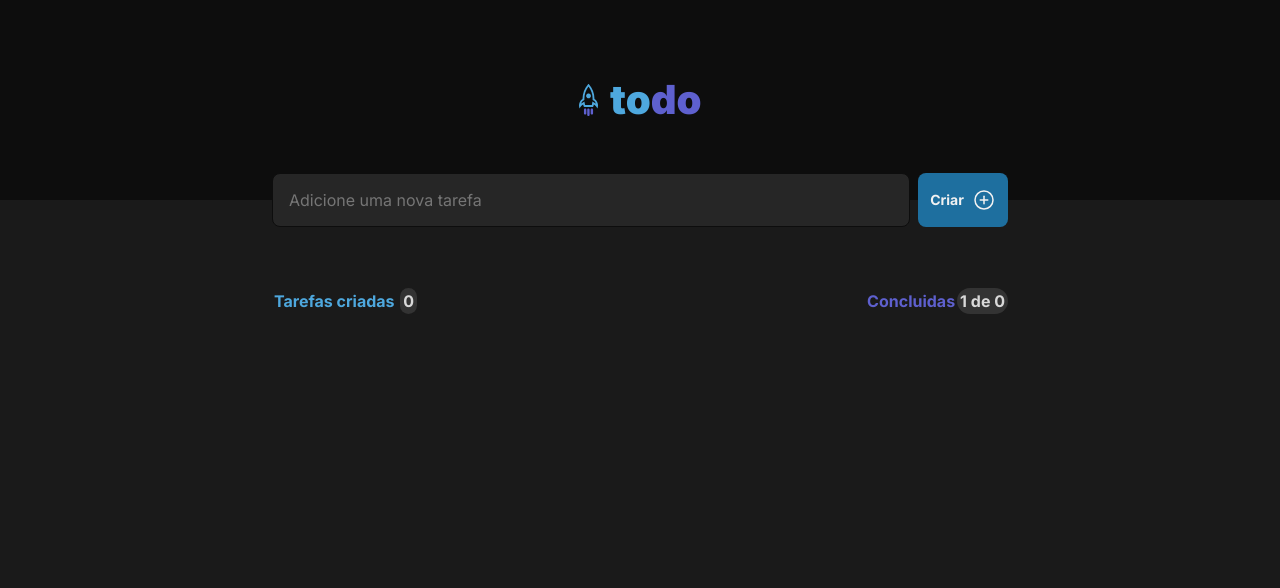
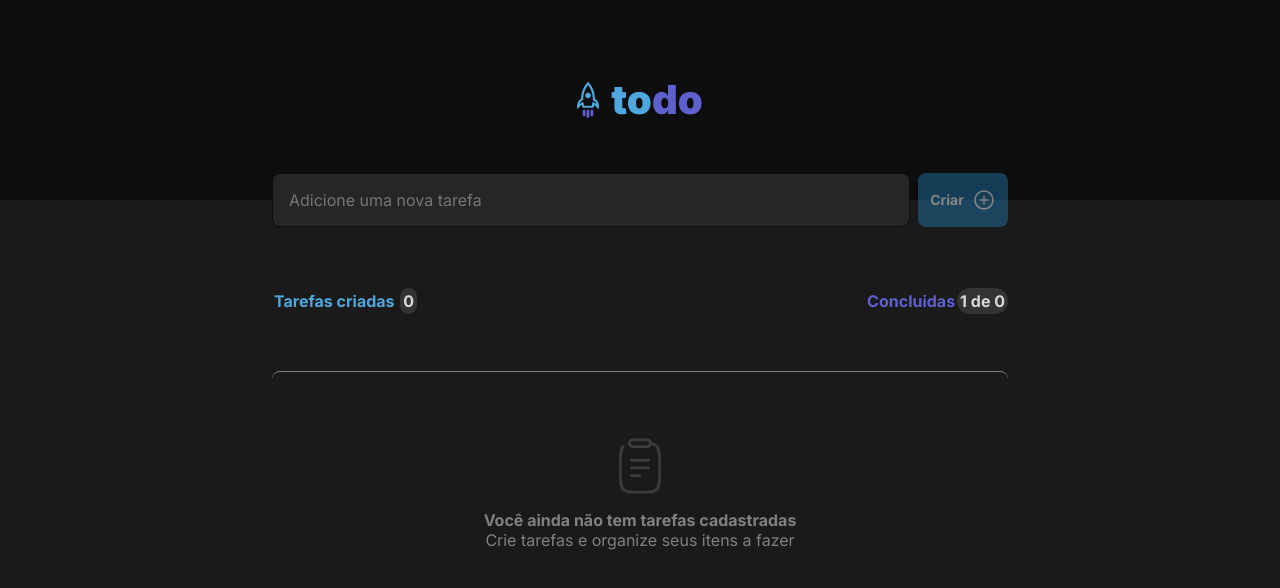
Before and after one commit to CarlosEduardoDeev/Desafio1, a React (Vite) app: page / in a window 1280 px wide. Shown: the top 588 px of the page. Built offline with nearby package versions, Linux system fonts and the light colour scheme.

Commit message:
Faltando apenas Array de completo

```diff
--- a/package.json
+++ b/package.json
@@ -9,9 +9,10 @@
     "preview": "vite preview"
   },
   "dependencies": {
+    "phosphor-react": "^1.4.1",
     "react": "^18.2.0",
     "react-dom": "^18.2.0",
-    "phosphor-react": "^1.4.1"
+    "uuid": "^8.3.2"
   },
   "devDependencies": {
     "@types/react": "^18.0.15",
--- a/src/Components/Header/Header.jsx
+++ b/src/Components/Header/Header.jsx
@@ -5,7 +5,7 @@ import toDoImg from '../../assets/toDoImg.svg'
 export function Header(){
     return(
         <header className={style.header}>
-            <img src={toDoImg}/>
+            <img className={style.logo}  src={toDoImg}/>
                 <div className={style.todo}>
                     <p className={style.to}>to</p>
                     <p className={style.do}>do</p>
--- a/src/Components/Header/Header.module.css
+++ b/src/Components/Header/Header.module.css
@@ -7,10 +7,7 @@
     gap:0.75rem ;
 
 }
-.header img{
-        height: 2rem;
 
-}
 .to{
     color: var(--blue-300);
     font-size: 2.5rem;
@@ -29,3 +26,8 @@
 .todo{
     display: flex;
 }
+.logo{
+    width: 22px;
+    height: 36px;
+
+}
--- a/src/Components/Task/Taks.jsx
+++ b/src/Components/Task/Taks.jsx
@@ -4,7 +4,7 @@ import {Trash,Check} from 'phosphor-react';
 
 
 
-export function Taks({content}){
+export function Taks({content,onDeleteTask}){
 
 
     const [checked,setChecked] = useState(true)
@@ -14,8 +14,8 @@ export function Taks({content}){
     }
 
     function handleDeleteTask(){
-        console.log("Deletar")
         onDeleteTask(content)
+
     }
 
 
@@ -25,7 +25,7 @@ export function Taks({content}){
 
             <div className={checkedNow === false ?style.taskNoCheckOn : style.taskNoCheck}>
                 <div className={checkedNow === true ? style.circleCheckOff:style.circleCheckOn} onClick={handleClickCheckBoxOn}>{checkedNow ?<div></div> :<Check color='white' weight='bold' size={14} />}</div>
-                <p>{content}</p>
+                <p>{content.title}</p>
                 <button onClick={handleDeleteTask}>
                     <Trash/>
                 </button>
--- a/src/Components/TaskBar/TaskBar.jsx
+++ b/src/Components/TaskBar/TaskBar.jsx
@@ -4,13 +4,20 @@ import { useState } from 'react'
 import { Taks } from '../Task/Taks'
 import { TaskStatus } from '../TaskStatus/TaskStatus'
 import { TaskPost } from '../TaskPost/TaskPost'
+import { v4 as uiidv4 } from 'uuid'
+
+
+
 
  export function TaskBar(){
 
-    const [newTaskText,setNewTaskText] = useState('')
+    const [newTaskText,setNewTaskText] = useState([])
+
     const [task,setTask] = useState([
 
+
     ])
+
 
 
 
@@ -22,25 +29,37 @@ import { TaskPost } from '../TaskPost/TaskPost'
     function handleNewtask(){
         event.preventDefault()
 
+        const Tasktest ="tste"
 
-        setTask([...task,newTaskText])
+        const teste = {
+            id: uiidv4(),
+            title: newTaskText,
+            isComplete:false
+        }
+
+        setTask([...task,teste])
         setNewTaskText('');
 
     }
 
     function deleteTask(taskToDelete){
 
-        const TaksWitoutDeletedOne = task.filter(task =>{
+        const TaskWithOutDeleteOne = task.filter(task =>{
             return task !== taskToDelete
         })
 
-        setTask(TaksWitoutDeletedOne)
+        setTask(TaskWithOutDeleteOne)
+
+    }
+
+    function handleNewTaskInvalid(){
+        event.target.setCustomValidity('Esse campo é obrigatorio!')
     }
 
 
     const totalTask = task.length
 
-
+    const isNewCommentEmpty = newTaskText.length === 0
 
     return(
         <div  >
@@ -49,14 +68,16 @@ import { TaskPost } from '../TaskPost/TaskPost'
                 <textarea placeholder="Adicione uma nova tarefa "
                 onChange={handleNewTaskChange}
                 value={newTaskText}
+                onInvalid={handleNewTaskInvalid}
+                required
+
                 />
 
-                   <footer>
-                        <button type='submit' className={style.buttonTask} >
+                    <footer>
+                        <button type='submit' disabled={isNewCommentEmpty} className={style.buttonTask} >
                             Criar
                             <PlusCircle size={24} />
                         </button>
-
                     </footer>
             </form>
         </div>
@@ -66,10 +87,10 @@ import { TaskPost } from '../TaskPost/TaskPost'
             </div>
             <div className={style.taskContainer} >
 
-
-                 {task.map(taks =>{
+            {totalTask === 0 ? <TaskPost/>:<div></div>}
+                 {task.map(tasks =>{
                     return(
-                        <Taks key={taks} content={taks} onDeleteTask={deleteTask}/>
+                        <Taks key={tasks.id} content={tasks} onDeleteTask={deleteTask}/>
                     )
                 })}
 
--- a/src/Components/TaskBar/TaskBar.module.css
+++ b/src/Components/TaskBar/TaskBar.module.css
@@ -46,6 +46,10 @@
     box-shadow:0 0 0 2px var(--purple-700) ;
 
 }
+.buttonTask:disabled{
+    opacity: 0.5;
+    cursor: not-allowed;
+}
 .buttonTask:hover{
     transition: 0.2s;
     background-color: var(--blue-300);
```
Also changed, not shown: 1 other file (tests, documents, lock files or other folders).
